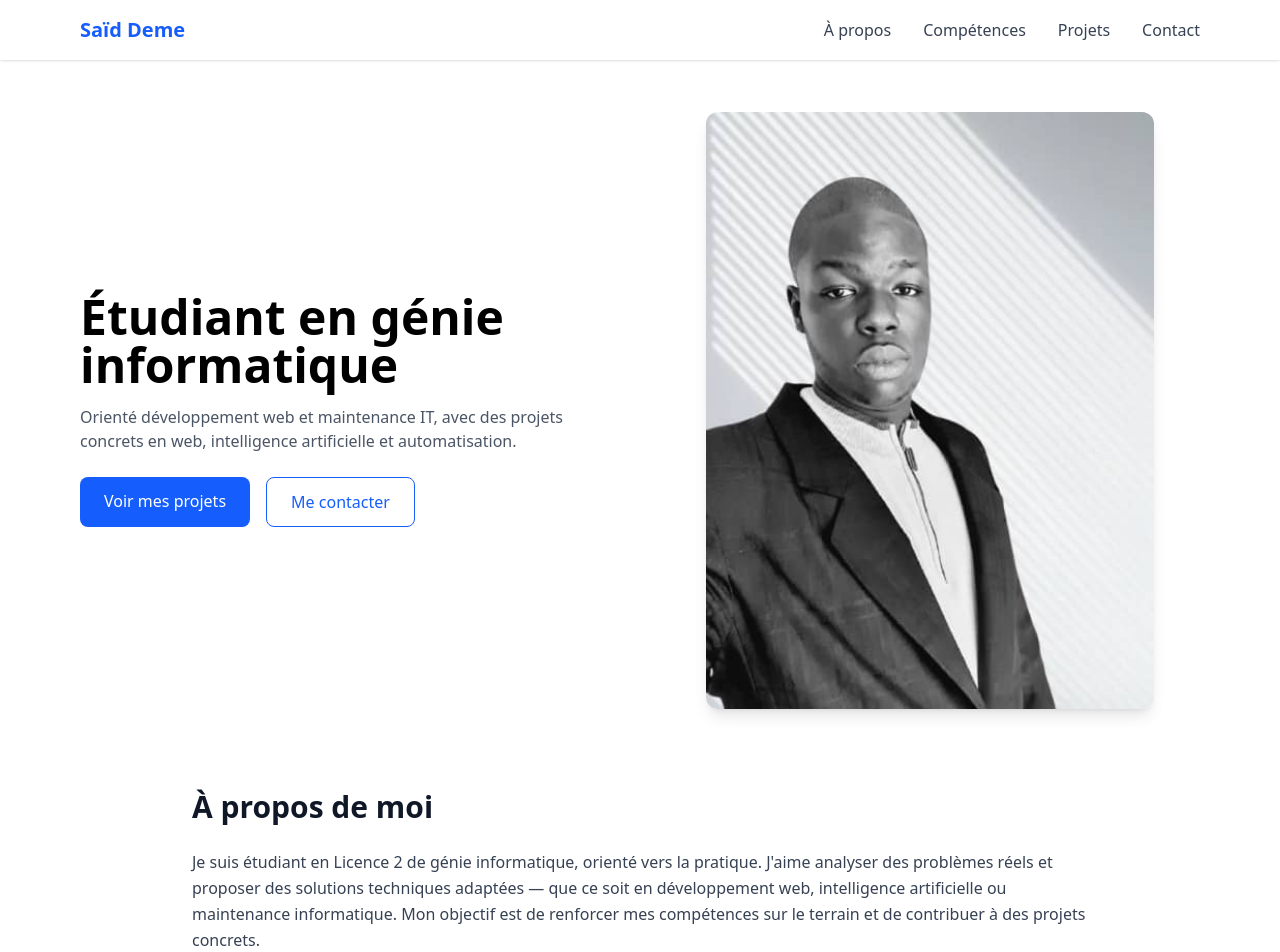
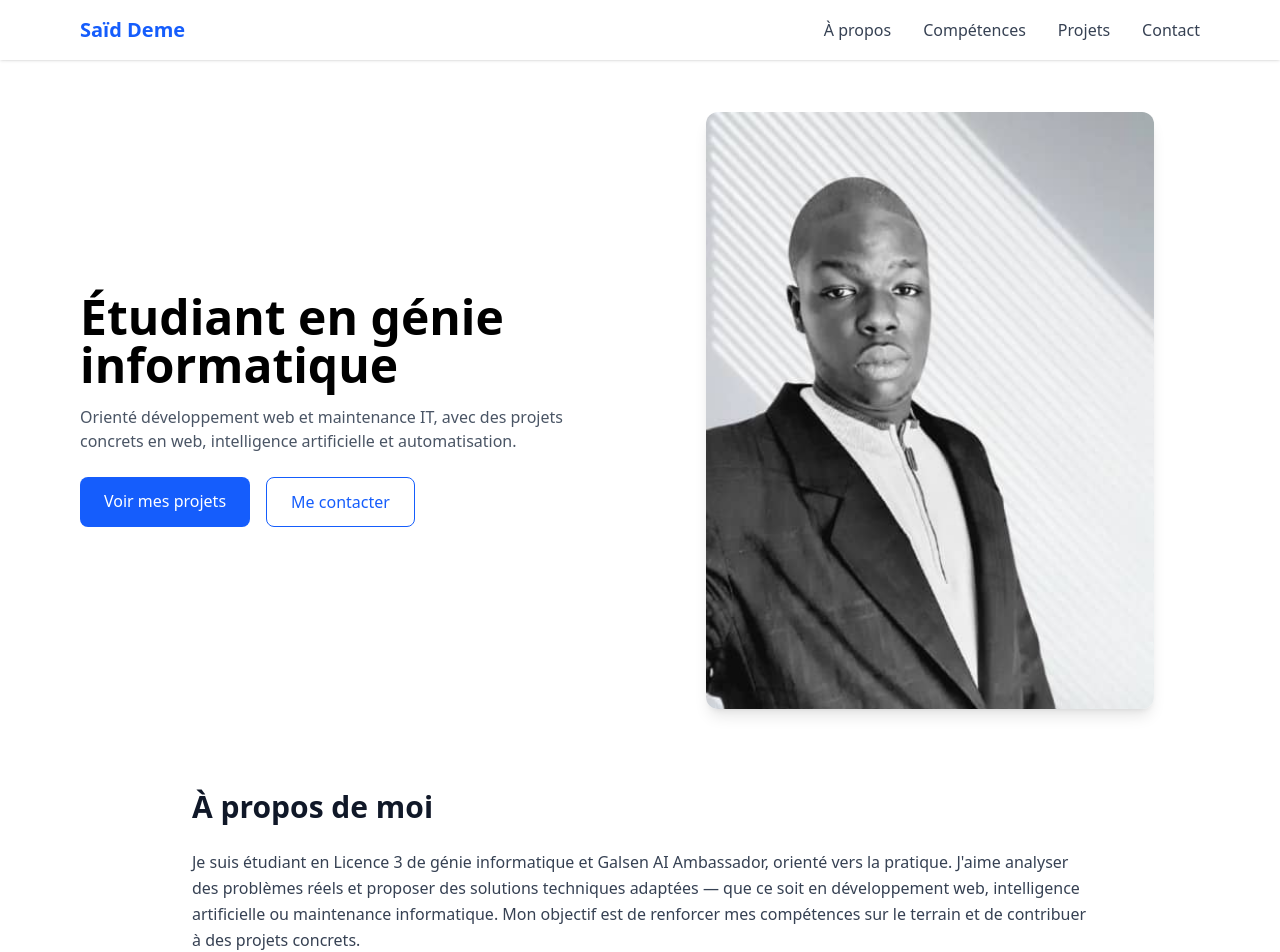
Before and after one commit to Demelix-cmd/portfolio, a React (Vite) app: page / in a window 1280 px wide. Shown: the top 952 px of the page. Built offline with nearby package versions, Linux system fonts and the light colour scheme.

Commit message:
Update About.jsx

```diff
--- a/src/components/About.jsx
+++ b/src/components/About.jsx
@@ -37,7 +37,7 @@ function About() {
           variants={item}
           className="text-gray-700 leading-relaxed"
         >
-          Je suis étudiant en Licence 2 de génie informatique, orienté vers la
+          Je suis étudiant en Licence 3 de génie informatique et Galsen AI Ambassador, orienté vers la
           pratique. J'aime analyser des problèmes réels et proposer des
           solutions techniques adaptées — que ce soit en développement web,
           intelligence artificielle ou maintenance informatique. Mon objectif
```
